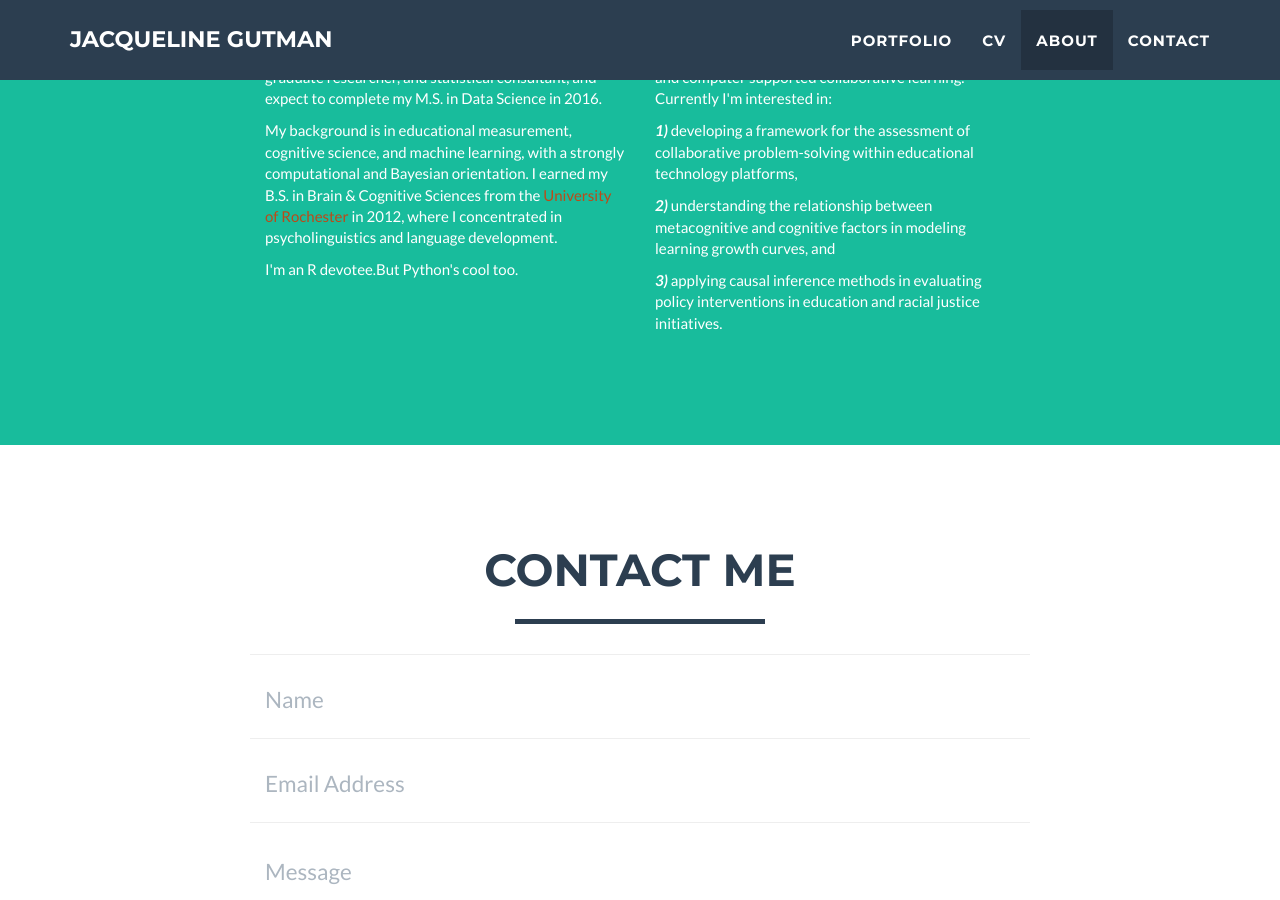
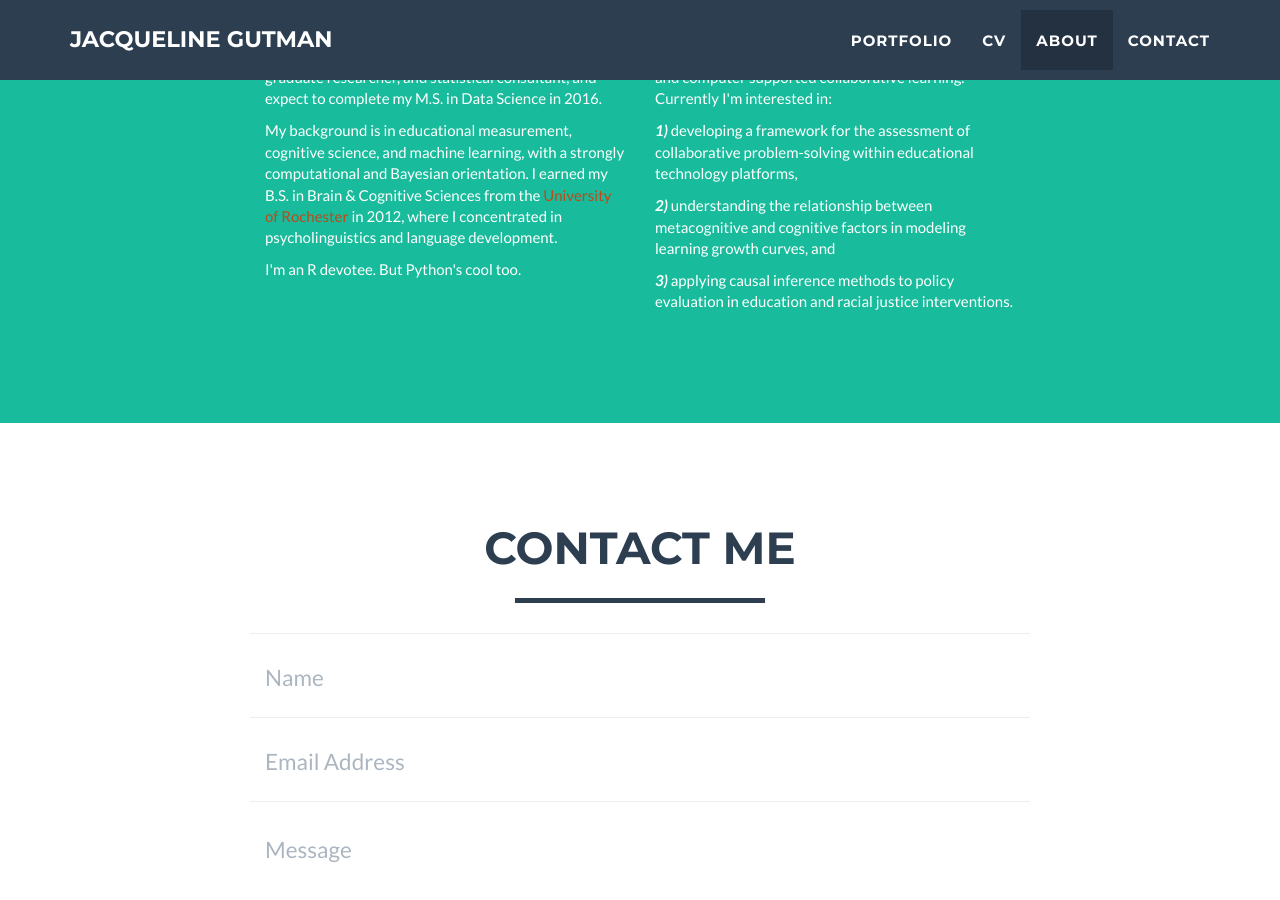
Before and after one commit to jgutman/jgutman.github.io, a Jekyll site: the page built from index.html, in a window 1280 px wide and 900 px high, scrolled down 3452 px. Built offline with Jekyll 4.4.1, drawn with Linux system fonts in a browser that asks for light colours.

Commit message:
almost done

```diff
--- a/_includes/about.html
+++ b/_includes/about.html
@@ -13,10 +13,10 @@
 
                       <p.small>My background is in educational measurement, cognitive science, and machine learning, with a strongly computational and Bayesian orientation. I earned my B.S. in Brain &amp; Cognitive Sciences from the <a href="http://www.bcs.rochester.edu">University of Rochester</a> in 2012, where I concentrated in psycholinguistics and language development.</p>
 
-                      <p.small>I'm an R devotee.But Python's cool too.</p>
+                      <p.small>I'm an R devotee. But Python's cool too.</p>
                 </div>
                 <div class="col-lg-4">
-                    <p.small>Substantively, my primary research interests lie at the intersection of educational technology, measurement, and computer supported collaborative learning. Currently I'm interested in: </p> <p.small><b><i>1)</i></b> developing a framework for the assessment of collaborative problem-solving within educational technology platforms,</p> <p.small><b><i>2)</i></b> understanding the relationship between metacognitive and cognitive factors in modeling learning growth curves, and </p> <p.small><b><i>3)</i></b> applying causal inference methods in evaluating policy interventions in education and racial justice initiatives.</p>
+                    <p.small>Substantively, my primary research interests lie at the intersection of educational technology, measurement, and computer supported collaborative learning. Currently I'm interested in: </p> <p.small><b><i>1)</i></b> developing a framework for the assessment of collaborative problem-solving within educational technology platforms,</p> <p.small><b><i>2)</i></b> understanding the relationship between metacognitive and cognitive factors in modeling learning growth curves, and </p> <p.small><b><i>3)</i></b> applying causal inference methods to policy evaluation in education and racial justice interventions.</p>
                 </div>
             </div>
         </div>
```
Also changed, not shown: 8 other files.
